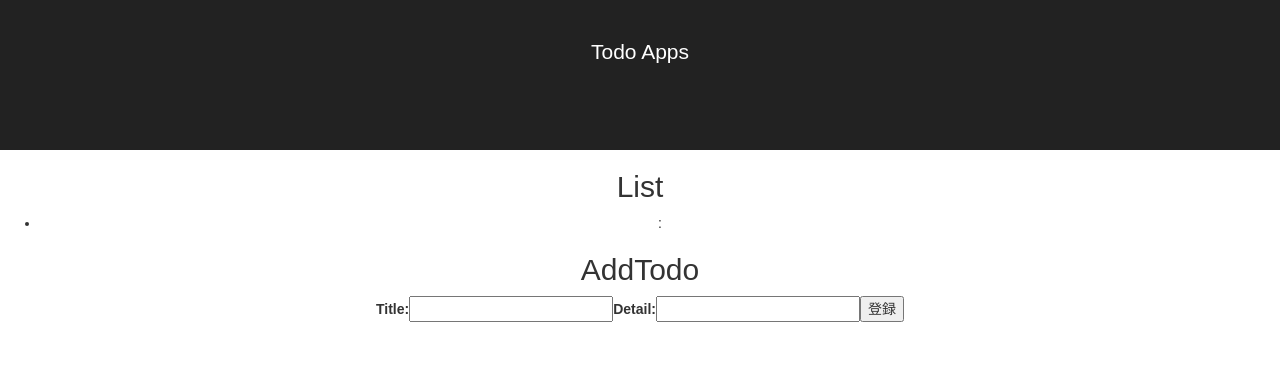
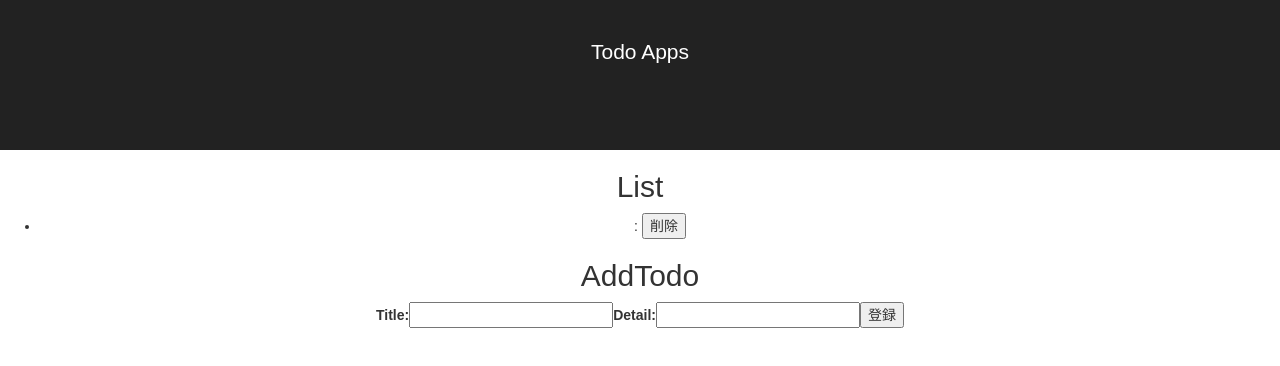
Before and after one commit to daikikojima/ReactTodoWithRedux, a React (Create React App) app: page / in a window 1280 px wide. Both pictures are taken after a click on the button "登録". Shown: the top 366 px of the page. Built offline with nearby package versions, Linux system fonts and the light colour scheme.

Commit message:
src/List.js: add iterator and make it call deleteItem func

```diff
--- a/src/List.js
+++ b/src/List.js
@@ -16,7 +16,7 @@ class List extends Component {
             <div>
                 <h2>List</h2>
                 <ul>
-                    {this.props.props.todos.map(todo => <li>{todo.title} : {todo.detail}</li>)}
+                    {this.props.props.todos.map((todo, i) => <li key={i}>{todo.title} : {todo.detail}<button onClick={() => this.deleteItem(i)}>削除</button></li>)}
                 </ul>
             </div>
         )
```
